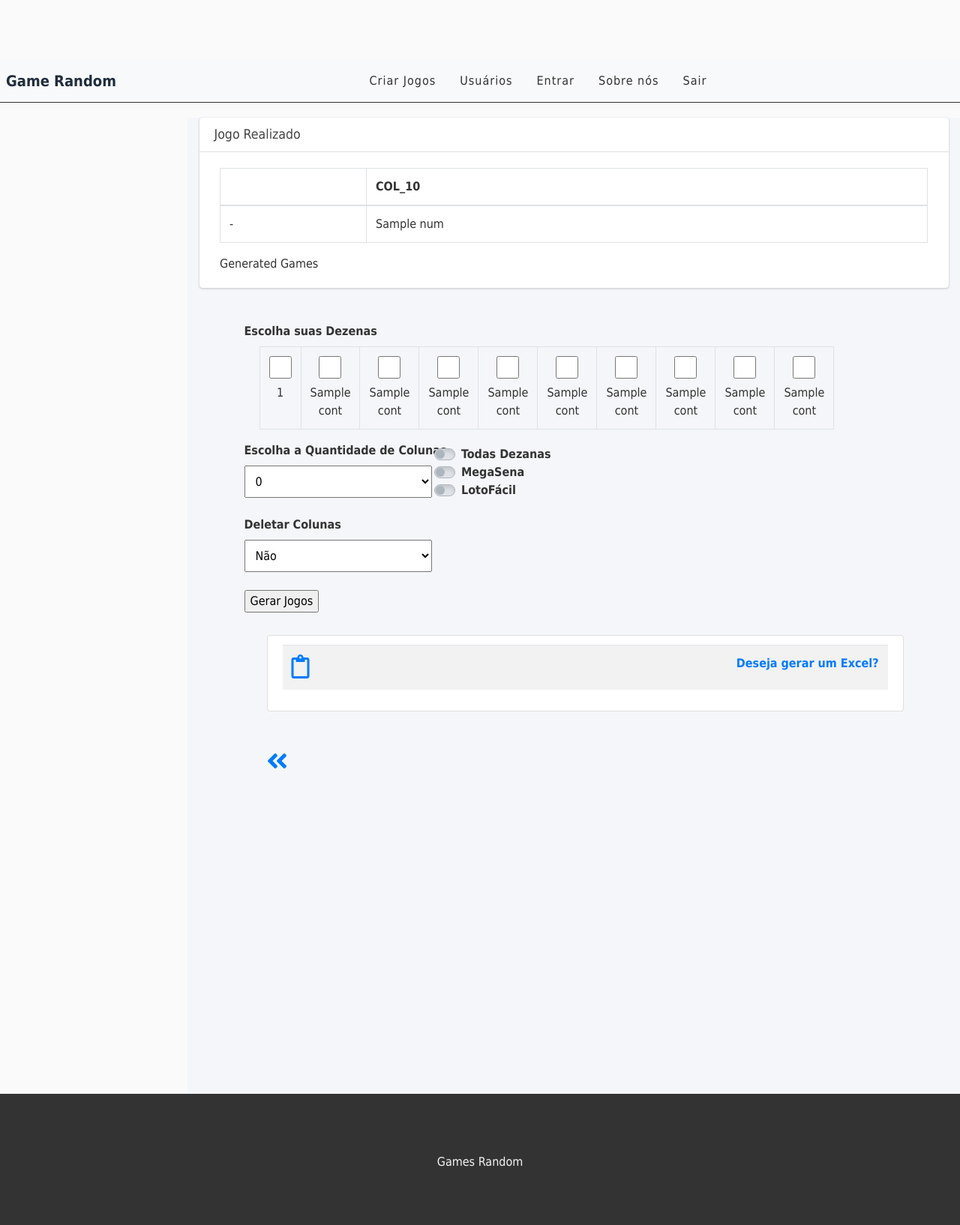
After one commit to AlexsandroMO/Sorteio_Joao, a Flask app: template templates/list-read-change-dez.html in a window 1280 px wide. The commit adds this page. Shown: the whole page at 75% size. Run offline with Flask 2, Linux system fonts and the light colour scheme; the template is opened without the code that fills it: most values are stand-ins (such as "Sample title", 1, 10 or a date in 2020); some libraries are stand-ins or nearby versions.

Commit message:
update for add changes

```diff
--- a/app.py
+++ b/app.py
@@ -188,6 +188,159 @@ def fillgen_num():
   return render_template('list-read-num-col.html', read=read, title_read=title_read, table_listnum=table_listnum, list_cont=list_cont)
 
 
+#-----
+
+@app.route('/list_gen_change')
+def list_gen_change():
+
+  list_cont = np.arange(1, 101)
+
+  table_listnum = []
+  baseA, baseB = 1, 11
+  for cont in range(0,10):
+    table_listnum.append(list(np.arange(baseA,baseB)))
+    baseA, baseB  = baseA + 10, baseB + 10
+
+  return render_template('list-gen-change.html', list_cont=list_cont, table_listnum=table_listnum)
+
+
+
+@app.route('/fillgen_change', methods=['POST'])
+def fillgen_change():
+  if request.method == 'POST':
+    result = request.form
+
+    table_listnum = []
+    baseA, baseB = 1, 11
+    for cont in range(0,10):
+      table_listnum.append(list(np.arange(baseA,baseB)))
+      baseA, baseB  = baseA + 10, baseB + 10
+
+    dez1 = []
+    test = ''
+    for a in result:
+      if 'all' in a:
+        test = 'all'
+        break
+
+      elif 'mega' in a:
+        test = 'mega'
+        break
+
+      elif 'loto' in a:
+        test = 'loto'
+        break
+
+      else:
+        test = 'someone'
+        break
+
+    if test == 'all':
+      for read in table_listnum:
+        for a in read:
+          dez1.append(a)
+
+    if test == 'mega':
+      table_listnum2 = list(np.arange(1,61))
+      for a in table_listnum2:
+        dez1.append(a)
+
+    if test == 'loto':
+      table_listnum2 = list(np.arange(1,26))
+      for a in table_listnum2:
+        dez1.append(a)
+
+    if test == 'someone':
+      for a in result:
+        if a != 'linha' and a != 'all' and a != 'mega' and a != 'loto':
+          dez1.append(a)
+
+    #----
+    qt_lin = int(result['numero-linha'])
+    dez_read = result['dez2']
+
+    dez2 = dez_read.split(';')
+
+    print('>>>>>>>>>>>>>>> ',dez2)
+    extra_dez = len(dez2)
+    #----
+
+    list_cont = np.arange(1, 101)
+
+    read_table = CalcCode.generation_change_dez(qt_lin, dez1, dez2, extra_dez)
+    title_read = read_table[1]
+    read = read_table[0]
+
+  return render_template('list-read-change-dez.html', read=read, title_read=title_read, table_listnum=table_listnum, list_cont=list_cont)
+
+
+@app.route('/fillgen_change_num', methods=['POST'])
+def fillgen_change_num():
+  if request.method == 'POST':
+    result = request.form
+
+    table_listnum = []
+    baseA, baseB = 1, 11
+    for cont in range(0,10):
+      table_listnum.append(list(np.arange(baseA,baseB)))
+      baseA, baseB  = baseA + 10, baseB + 10
+
+    dez1 = []
+    test = ''
+    for a in result:
+      if 'all' in a:
+        test = 'all'
+        break
+
+      elif 'mega' in a:
+        test = 'mega'
+        break
+
+      elif 'loto' in a:
+        test = 'loto'
+        break
+
+      else:
+        test = 'someone'
+        break
+
+    if test == 'all':
+      for read in table_listnum:
+        for a in read:
+          dez.append(a)
+
+    if test == 'mega':
+      table_listnum2 = list(np.arange(1,61))
+      for a in table_listnum2:
+        dez1.append(a)
+
+    if test == 'loto':
+      table_listnum2 = list(np.arange(1,26))
+      for a in table_listnum2:
+        dez1.append(a)
+
+    if test == 'someone':
+      for a in result:
+        if a != 'linha' and a != 'all' and a != 'mega' and a != 'loto' and a != 'coluna' and a != 'coluna-del':
+          dez1.append(a)
+
+    #----
+    qt_col = int(result['coluna'])
+    qt_col_del = result['coluna-del']
+    dez2 = ''
+    extra_dez = 0
+     #----
+
+    list_cont = np.arange(1, 101)
+
+    read_table = CalcCode.generation_change_dez(dez1, dez2, extra_dez, qt_col_del, qt_col, qt_lin)
+    title_read = read_table[1]
+    read = read_table[0]
+
+  return render_template('list-read-change-dez.html', read=read, title_read=title_read, table_listnum=table_listnum, list_cont=list_cont)
+
+
+#-----
 @app.route('/handleUpload', methods=['POST'])
 def handleFileUpload():
     if 'photo' in request.files:
--- /dev/null
+++ b/templates/list-read-change-dez.html
@@ -0,0 +1,172 @@
+{% extends "layout.html" %}
+{% block content %}
+
+<div class="content-wrapper" style="min-height: 1302.12px;">
+  <!-- Content Header (Page header) -->
+  <!-- Main content -->
+  <section class="content">
+    <div class="container-fluid">
+      <div class="row">
+        <div class="col-12">
+          <div class="card">
+            <div class="card-header">
+              <h3 class="card-title">Jogo Realizado</h3>
+            </div>
+            <!-- /.card-header -->
+            <input type="hidden" name="id_proj" value="{{proj_id}}">
+            <div class="card-body">
+              <div id="example2_wrapper" class="dataTables_wrapper dt-bootstrap4">
+                <div class="row">
+                  <div class="col-sm-12 col-md-6">
+                  </div>
+                  <div class="col-sm-12 col-md-6"></div>
+                </div>
+                <div class="row">
+                  <div class="col-sm-12">
+                    <table id="example2" class="table table-bordered table-hover dataTable dtr-inline" role="grid"
+                      aria-describedby="example2_info">
+                      <thead>
+                        <tr role="row">
+                          <th class="sorting sorting_asc"></th>
+                          {% for cont in title_read %}
+                          <th class="sorting">COL_{{cont + 1}}</th>
+                          {% endfor %}
+                        </tr>
+                      </thead>
+                      <tbody>
+                        {% for num in read %}
+                        <tr class="odd">
+                          <td>-</td>
+                          {% for cont in title_read %}
+                          <td>{{num[cont]}}</td>
+                          {% endfor %}
+                        </tr>
+                        {% endfor %}
+                      </tbody>
+                    </table>
+                  </div>
+                </div>
+                <div class="row">
+                  <div class="col-sm-12 col-md-5">
+                    <div class="dataTables_info" id="example2_info" role="status" aria-live="polite">Generated Games
+                    </div>
+                  </div>
+                  </ul>
+                </div>
+              </div>
+              <!-- /.card-body -->
+            </div>
+          </div>
+
+          <div class="alinha-cols">
+            <div class="aling-div">
+              <ul class="list-group">
+                <form action="/fillgen_num" method="post" enctype="multipart/form-data">
+                  <label for="lname"><strong>Escolha suas Dezenas</strong></label>
+                  <div>
+                    <div class="row">
+                      <div class="col-sm-6">
+                        <table id="example1" class="table table-bordered table-hover dataTable dtr-inline" role="grid"
+                          aria-describedby="example2_info">
+
+                          <tbody>
+                            {% for cont in table_listnum %}
+                            <tr>
+                              <td class="td-alin"><input type="checkbox" id="customCheckbox1" name="{{cont.0}}"
+                                  value="{{cont.0}}"> {{cont.0}}</td>
+                              <td class="td-alin"><input type="checkbox" id="customCheckbox1" name="{{cont.1}}"
+                                  value="{{cont.1}}"> {{cont.1}}</td>
+                              <td class="td-alin"><input type="checkbox" id="customCheckbox1" name="{{cont.2}}"
+                                  value="{{cont.2}}"> {{cont.2}}</td>
+                              <td class="td-alin"><input type="checkbox" id="customCheckbox1" name="{{cont.3}}"
+                                  value="{{cont.3}}"> {{cont.3}}</td>
+                              <td class="td-alin"><input type="checkbox" id="customCheckbox1" name="{{cont.4}}"
+                                  value="{{cont.4}}"> {{cont.4}}</td>
+                              <td class="td-alin"><input type="checkbox" id="customCheckbox1" name="{{cont.5}}"
+                                  value="{{cont.5}}"> {{cont.5}}</td>
+                              <td class="td-alin"><input type="checkbox" id="customCheckbox1" name="{{cont.6}}"
+                                  value="{{cont.6}}"> {{cont.6}}</td>
+                              <td class="td-alin"><input type="checkbox" id="customCheckbox1" name="{{cont.7}}"
+                                  value="{{cont.7}}"> {{cont.7}}</td>
+                              <td class="td-alin"><input type="checkbox" id="customCheckbox1" name="{{cont.8}}"
+                                  value="{{cont.8}}"> {{cont.8}}</td>
+                              <td class="td-alin"><input type="checkbox" id="customCheckbox1" name="{{cont.9}}"
+                                  value="{{cont.9}}"> {{cont.9}}</td>
+                            </tr>
+                            {% endfor %}
+                          </tbody>
+                        </table>
+                      </div>
+                    </div>
+
+                    <div class="form-group">
+                      <div class="custom-control custom-switch">
+                        <input type="checkbox" class="custom-control-input" id="customSwitch1" name="all">
+                        <label class="custom-control-label" for="customSwitch1">Todas Dezanas</label>
+                      </div>
+                      <div class="custom-control custom-switch">
+                        <input type="checkbox" class="custom-control-input" id="customSwitch2" name="mega">
+                        <label class="custom-control-label" for="customSwitch2">MegaSena</label>
+                      </div>
+                      <div class="custom-control custom-switch">
+                        <input type="checkbox" class="custom-control-input" id="customSwitch3" name="loto">
+                        <label class="custom-control-label" for="customSwitch3">LotoFácil</label>
+                      </div>
+                    </div>
+
+                    <label for="coluna"><strong>Escolha a Quantidade de Colunas </strong></label><br>
+                    <select id="colina" name="coluna">
+                      <option value="0">0</option>
+                      {% for read in list_cont %}
+                      <option value="{{read}}">{{read}}</option>
+                      {% endfor %}
+                    </select>
+                    <br>
+                    <br>
+                    <label for="coluna-del"><strong>Deletar Colunas </strong></label><br>
+                    <select id="coluna-del" name="coluna-del">
+                      <option value="N">Não</option>
+                      <option value="S">Sim</option>
+                    </select>
+                    <br>
+                    <br>
+                    <div>
+
+                      <div>
+                        <input type="submit" value="Gerar Jogos" id="alinha-button">
+                      </div>
+
+                </form>
+                <ul>
+            </div>
+          </div>
+
+          <div class="aling-div">
+            <ul class="list-group">
+              <li class="list-group-item"><a href="/download" class="link_thumb">
+                  <table class="table table-striped">
+                    <tr>
+                      <td><i class="far fa-clipboard fa-2x"></td>
+                      <td style="text-align: right;"><strong>Deseja gerar um Excel?</i></strong>
+                    </tr>
+                  </table>
+                </a></li>
+            </ul>
+          </div>
+
+          <div class="aling-back" id="back-i">
+            <a href="/"><i class="fas fa-angle-double-left fa-2x"></i></a>
+          </div>
+
+          <!-- /.card -->
+        </div>
+        <!-- /.col -->
+      </div>
+      <!-- /.row -->
+    </div>
+    <!-- /.container-fluid -->
+  </section>
+  <!-- /.content -->
+</div>
+
+{% endblock content %}
```
Also changed, not shown: calccode.py (+52 -0 lines), templates/game-station.html (+18 -0 lines), templates/list-gen-change.html (added, +105 -0 lines).
